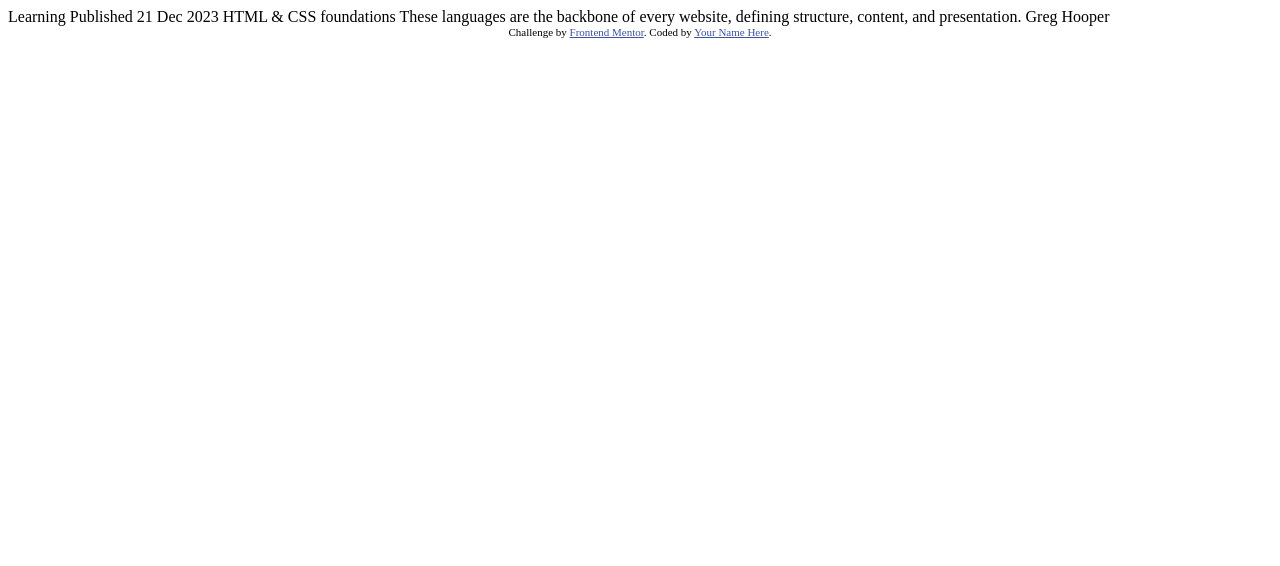
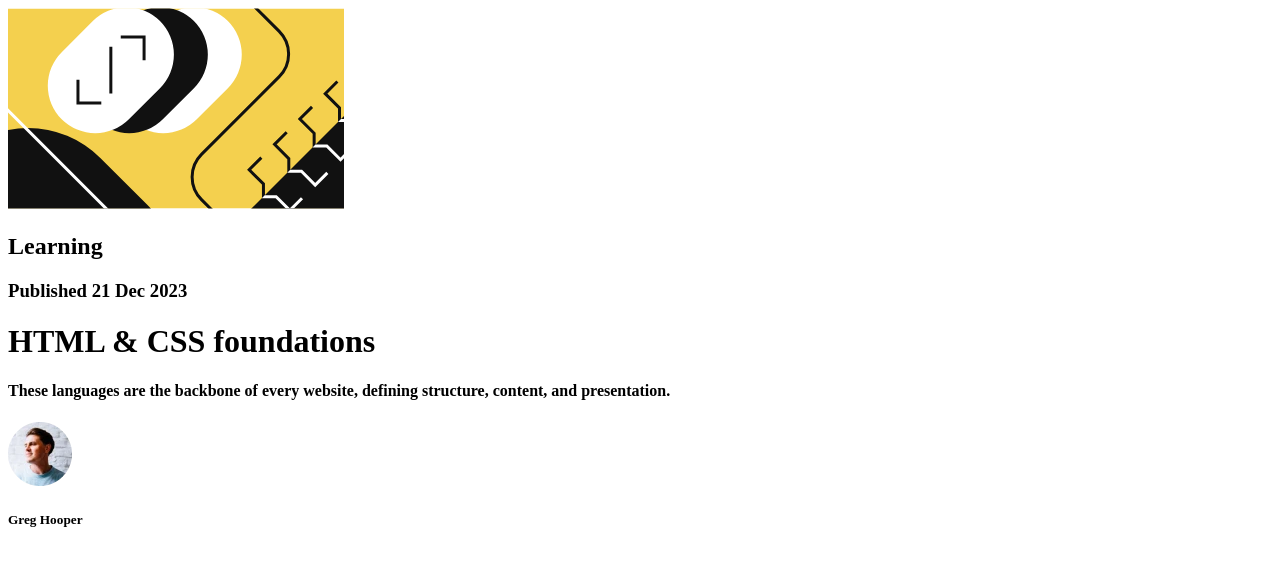
Before and after one commit to D-One-Dev/frontendMentorBlogCard, a plain HTML site: page index.html in a window 1280 px wide. Drawn offline with Linux system fonts and the light colour scheme.

Commit message:
Added basic html markup

```diff
--- a/index.html
+++ b/index.html
@@ -1,34 +1,51 @@
 <!DOCTYPE html>
 <html lang="en">
   <head>
-  <meta charset="UTF-8">
-  <meta name="viewport" content="width=device-width, initial-scale=1.0"> <!-- displays site properly based on user's device -->
+    <meta charset="UTF-8" />
+    <meta name="viewport" content="width=device-width, initial-scale=1.0" />
+    <!-- displays site properly based on user's device -->
 
-  <link rel="icon" type="image/png" sizes="32x32" href="./assets/images/favicon-32x32.png">
+    <link
+      rel="icon"
+      type="image/png"
+      sizes="32x32"
+      href="./assets/images/favicon-32x32.png"
+    />
 
     <title>Frontend Mentor | Blog preview card</title>
 
     <!-- Feel free to remove these styles or customise in your own stylesheet 👍 -->
     <style>
-    .attribution { font-size: 11px; text-align: center; }
-    .attribution a { color: hsl(228, 45%, 44%); }
+      .attribution {
+        font-size: 11px;
+        text-align: center;
+      }
+      .attribution a {
+        color: hsl(228, 45%, 44%);
+      }
     </style>
   </head>
   <body>
-
-  Learning
-
-  Published 21 Dec 2023
-
-  HTML & CSS foundations
-
-  These languages are the backbone of every website, defining structure, content, and presentation.
-
-  Greg Hooper
-
-  <div class="attribution">
-    Challenge by <a href="https://www.frontendmentor.io?ref=challenge" target="_blank">Frontend Mentor</a>.
-    Coded by <a href="#">Your Name Here</a>.
+    <main>
+      <div class="main-panel">
+        <img
+          src="./assets/images/illustration-article.svg"
+          alt="article illustration"
+        />
+        <div class="main-panel-contents">
+          <h2 class="article-category">Learning</h2>
+          <h3 class="publish-date">Published 21 Dec 2023</h3>
+          <h1 class="article-title">HTML & CSS foundations</h1>
+          <h4 class="article-description">
+            These languages are the backbone of every website, defining
+            structure, content, and presentation.
+          </h4>
         </div>
+        <div class="author-info">
+          <img src="./assets/images/image-avatar.webp" alt="author avatar" />
+          <h5 class="author-name">Greg Hooper</h5>
+        </div>
+      </div>
+    </main>
   </body>
 </html>
```
Lines whose indentation alone changed are shown as unchanged.
